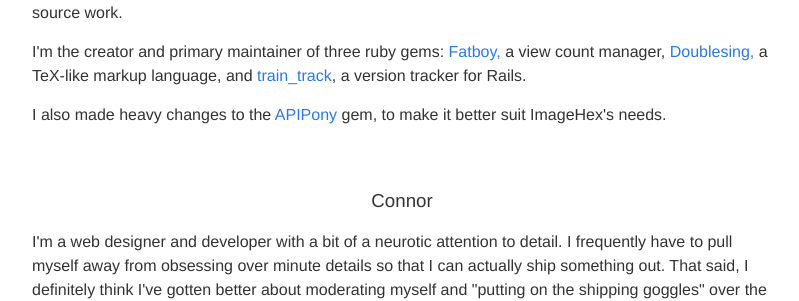
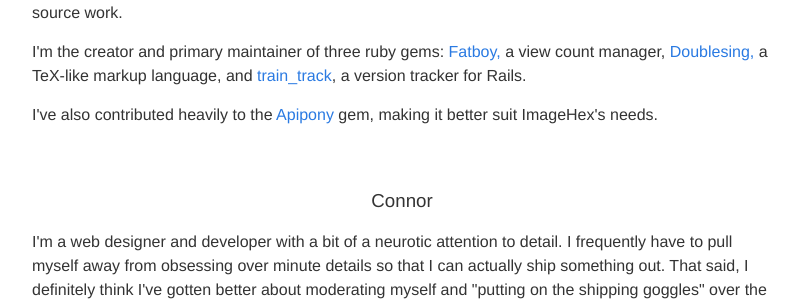
Before and after one commit to noidedmedia/noidedmedia.github.io, a Jekyll site: the page built from basecamp/index.html, in a window 1280 px wide and 900 px high, scrolled down 2997 px. Shown: the part 154-455 px from the top of the window, without its empty margins (238-1037 px from the left). Built offline with Jekyll 4.4.1, drawn with Linux system fonts in a browser that asks for light colours.

Commit message:
Copy edit

```diff
--- a/basecamp/index.html
+++ b/basecamp/index.html
@@ -65,7 +65,7 @@ permalink: /basecamp/
 
     <p>I'm the creator and primary maintainer of three ruby gems: <a href="https://github.com/AnthonySuper/fatboy">Fatboy,</a> a view count manager, <a href="https://github.com/AnthonySuper/Doublesing">Doublesing,</a> a TeX-like markup language, and <a href="https://github.com/AnthonySuper/train_track">train_track</a>, a version tracker for Rails.</p>
 
-    <p>I also made heavy changes to the <a href="https://github.com/droptheplot/apipony">APIPony</a> gem, to make it better suit ImageHex's needs.
+    <p>I've also contributed heavily to the <a href="https://github.com/droptheplot/apipony">Apipony</a> gem, making it better suit ImageHex's needs.
 
     <h3>Connor</h3>
     <p>I'm a web designer and developer with a bit of a neurotic attention to detail. I frequently have to pull myself away from obsessing over minute details so that I can actually ship something out. That said, I definitely think I've gotten better about moderating myself and "putting on the shipping goggles" over the past year.
```
